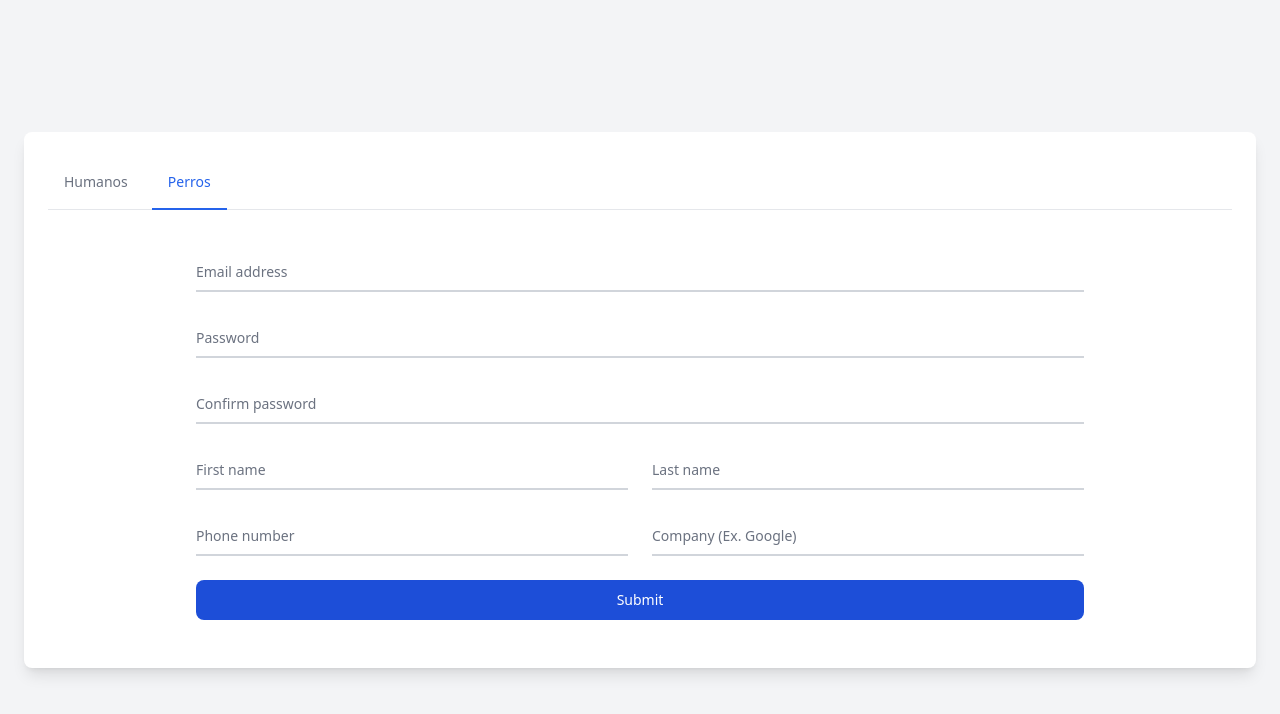
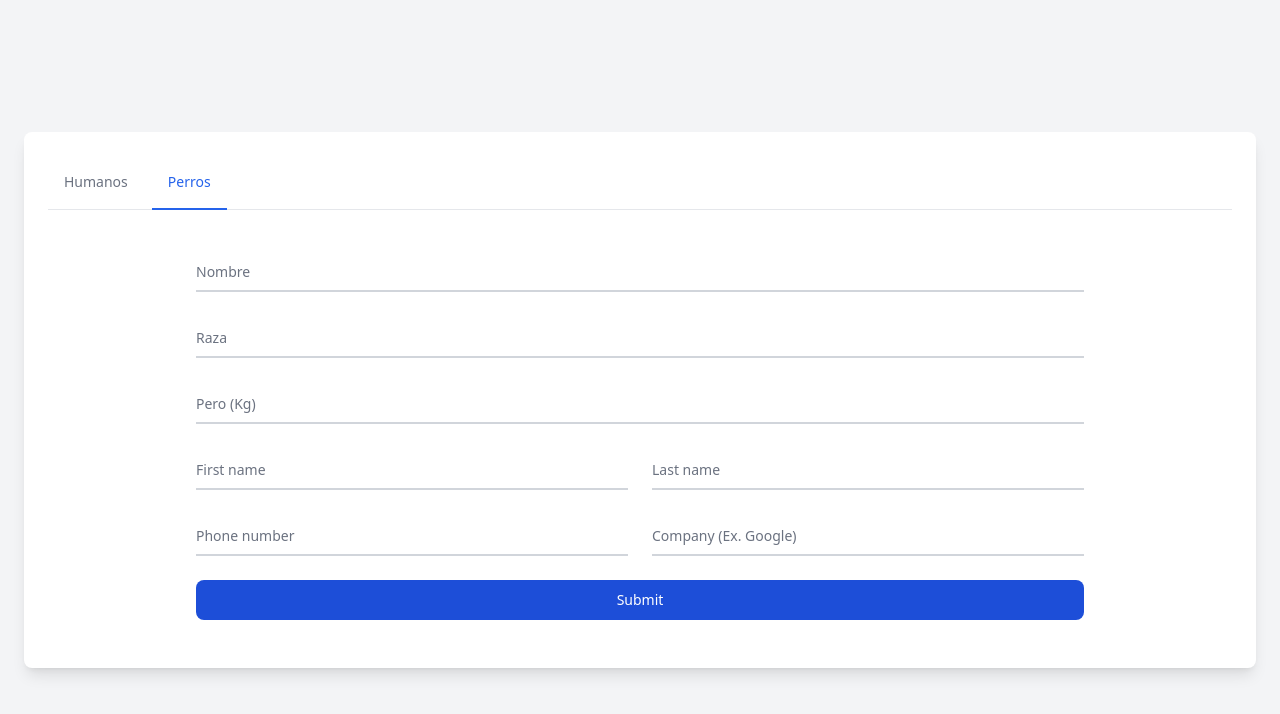
Before and after one commit to SHervas03/talentoteca, a React (Vite) app: page /Registro in a window 1280 px wide. Both pictures are taken after a click on the tab "Perros". Shown: the top 714 px of the page. Built offline with nearby package versions, Linux system fonts and the light colour scheme.

Commit message:
register

```diff
--- a/src/components/register/FormRegister.jsx
+++ b/src/components/register/FormHumanos.jsx
@@ -1,59 +1,6 @@
-function FormRegister() {
+function FormHumanos() {
     return (
       <form className="h-full w-full flex flex-col justify-center items-center bg-white py-6">
-        {/* Email Field */}
-        <div className="relative z-0 w-3/4 mb-6 group">
-          <input
-            type="email"
-            name="email"
-            id="email"
-            className="block py-2.5 px-0 w-full text-sm text-gray-900 bg-transparent border-0 border-b-2 border-gray-300 appearance-none focus:outline-none focus:ring-0 focus:border-blue-600 peer"
-            placeholder=" "
-            required
-          />
-          <label
-            htmlFor="email"
-            className="absolute text-sm text-gray-500 transform scale-75 top-3 -z-10 origin-[0] transition-all peer-placeholder-shown:scale-100 peer-placeholder-shown:translate-y-0 peer-focus:scale-75 peer-focus:-translate-y-6"
-          >
-            Email address
-          </label>
-        </div>
-
-        {/* Password Field */}
-        <div className="relative z-0 w-3/4 mb-6 group">
-          <input
-            type="password"
-            name="password"
-            id="password"
-            className="block py-2.5 px-0 w-full text-sm text-gray-900 bg-transparent border-0 border-b-2 border-gray-300 appearance-none focus:outline-none focus:ring-0 focus:border-blue-600 peer"
-            placeholder=" "
-            required
-          />
-          <label
-            htmlFor="password"
-            className="absolute text-sm text-gray-500 transform scale-75 top-3 -z-10 origin-[0] transition-all peer-placeholder-shown:scale-100 peer-placeholder-shown:translate-y-0 peer-focus:scale-75 peer-focus:-translate-y-6"
-          >
-            Password
-          </label>
-        </div>
-
-        {/* Confirm Password Field */}
-        <div className="relative z-0 w-3/4 mb-6 group">
-          <input
-            type="password"
-            name="confirm_password"
-            id="confirm_password"
-            className="block py-2.5 px-0 w-full text-sm text-gray-900 bg-transparent border-0 border-b-2 border-gray-300 appearance-none focus:outline-none focus:ring-0 focus:border-blue-600 peer"
-            placeholder=" "
-            required
-          />
-          <label
-            htmlFor="confirm_password"
-            className="absolute text-sm text-gray-500 transform scale-75 top-3 -z-10 origin-[0] transition-all peer-placeholder-shown:scale-100 peer-placeholder-shown:translate-y-0 peer-focus:scale-75 peer-focus:-translate-y-6"
-          >
-            Confirm password
-          </label>
-        </div>
 
         {/* First Name and Last Name */}
         <div className="grid md:grid-cols-2 md:gap-6 w-3/4">
@@ -70,7 +17,7 @@ function FormRegister() {
               htmlFor="first_name"
               className="absolute text-sm text-gray-500 transform scale-75 top-3 -z-10 origin-[0] transition-all peer-placeholder-shown:scale-100 peer-placeholder-shown:translate-y-0 peer-focus:scale-75 peer-focus:-translate-y-6"
             >
-              First name
+              Nombre*
             </label>
           </div>
           <div className="relative z-0 w-full mb-6 group">
@@ -86,7 +33,7 @@ function FormRegister() {
               htmlFor="last_name"
               className="absolute text-sm text-gray-500 transform scale-75 top-3 -z-10 origin-[0] transition-all peer-placeholder-shown:scale-100 peer-placeholder-shown:translate-y-0 peer-focus:scale-75 peer-focus:-translate-y-6"
             >
-              Last name
+              Apellidos*
             </label>
           </div>
         </div>
@@ -107,7 +54,7 @@ function FormRegister() {
               htmlFor="phone"
               className="absolute text-sm text-gray-500 transform scale-75 top-3 -z-10 origin-[0] transition-all peer-placeholder-shown:scale-100 peer-placeholder-shown:translate-y-0 peer-focus:scale-75 peer-focus:-translate-y-6"
             >
-              Phone number
+              Dirección*
             </label>
           </div>
           <div className="relative z-0 w-full mb-6 group">
@@ -123,7 +70,7 @@ function FormRegister() {
               htmlFor="company"
               className="absolute text-sm text-gray-500 transform scale-75 top-3 -z-10 origin-[0] transition-all peer-placeholder-shown:scale-100 peer-placeholder-shown:translate-y-0 peer-focus:scale-75 peer-focus:-translate-y-6"
             >
-              Company (Ex. Google)
+              Codigo Postal*
             </label>
           </div>
         </div>
@@ -139,4 +86,4 @@ function FormRegister() {
     );
   }
 
-  export default FormRegister;
+  export default FormHumanos;
--- /dev/null
+++ b/src/components/register/FormPerros.jsx
@@ -0,0 +1,140 @@
+function FormPerros() {
+    return (
+        <form className="h-full w-full flex flex-col justify-center items-center bg-white py-6">
+            {/* Password Field */}
+            <div className="relative z-0 w-3/4 mb-6 group">
+                <input
+                    type="text"
+                    name="name"
+                    id="name"
+                    className="block py-2.5 px-0 w-full text-sm text-gray-900 bg-transparent border-0 border-b-2 border-gray-300 appearance-none focus:outline-none focus:ring-0 focus:border-blue-600 peer"
+                    placeholder=" "
+                    required
+                />
+                <label
+                    htmlFor="name"
+                    className="absolute text-sm text-gray-500 transform scale-75 top-3 -z-10 origin-[0] transition-all peer-placeholder-shown:scale-100 peer-placeholder-shown:translate-y-0 peer-focus:scale-75 peer-focus:-translate-y-6"
+                >
+                    Nombre
+                </label>
+            </div>
+            <div className="relative z-0 w-3/4 mb-6 group">
+                <input
+                    type="text"
+                    name="raza"
+                    id="raza"
+                    className="block py-2.5 px-0 w-full text-sm text-gray-900 bg-transparent border-0 border-b-2 border-gray-300 appearance-none focus:outline-none focus:ring-0 focus:border-blue-600 peer"
+                    placeholder=" "
+                    required
+                />
+                <label
+                    htmlFor="raza"
+                    className="absolute text-sm text-gray-500 transform scale-75 top-3 -z-10 origin-[0] transition-all peer-placeholder-shown:scale-100 peer-placeholder-shown:translate-y-0 peer-focus:scale-75 peer-focus:-translate-y-6"
+                >
+                    Raza
+                </label>
+            </div>
+
+            {/* Confirm Password Field */}
+            <div className="relative z-0 w-3/4 mb-6 group">
+                <input
+                    type="text"
+                    name="peso"
+                    id="peso"
+                    className="block py-2.5 px-0 w-full text-sm text-gray-900 bg-transparent border-0 border-b-2 border-gray-300 appearance-none focus:outline-none focus:ring-0 focus:border-blue-600 peer"
+                    placeholder=" "
+                    required
+                />
+                <label
+                    htmlFor="peso"
+                    className="absolute text-sm text-gray-500 transform scale-75 top-3 -z-10 origin-[0] transition-all peer-placeholder-shown:scale-100 peer-placeholder-shown:translate-y-0 peer-focus:scale-75 peer-focus:-translate-y-6"
+                >
+                    Pero (Kg)
+                </label>
+            </div>
+
+            {/* First Name and Last Name */}
+            <div className="grid md:grid-cols-2 md:gap-6 w-3/4">
+                <div className="relative z-0 w-full mb-6 group">
+                    <input
+                        type="text"
+                        name="first_name"
+                        id="first_name"
+                        className="block py-2.5 px-0 w-full text-sm text-gray-900 bg-transparent border-0 border-b-2 border-gray-300 appearance-none focus:outline-none focus:ring-0 focus:border-blue-600 peer"
+                        placeholder=" "
+                        required
+                    />
+                    <label
+                        htmlFor="first_name"
+                        className="absolute text-sm text-gray-500 transform scale-75 top-3 -z-10 origin-[0] transition-all peer-placeholder-shown:scale-100 peer-placeholder-shown:translate-y-0 peer-focus:scale-75 peer-focus:-translate-y-6"
+                    >
+                        First name
+                    </label>
+                </div>
+                <div className="relative z-0 w-full mb-6 group">
+                    <input
+                        type="text"
+                        name="last_name"
+                        id="last_name"
+                        className="block py-2.5 px-0 w-full text-sm text-gray-900 bg-transparent border-0 border-b-2 border-gray-300 appearance-none focus:outline-none focus:ring-0 focus:border-blue-600 peer"
+                        placeholder=" "
+                        required
+                    />
+                    <label
+                        htmlFor="last_name"
+                        className="absolute text-sm text-gray-500 transform scale-75 top-3 -z-10 origin-[0] transition-all peer-placeholder-shown:scale-100 peer-placeholder-shown:translate-y-0 peer-focus:scale-75 peer-focus:-translate-y-6"
+                    >
+                        Last name
+                    </label>
+                </div>
+            </div>
+
+            {/* Phone and Company */}
+            <div className="grid md:grid-cols-2 md:gap-6 w-3/4">
+                <div className="relative z-0 w-full mb-6 group">
+                    <input
+                        type="tel"
+                        name="phone"
+                        id="phone"
+                        pattern="[0-9]{3}-[0-9]{3}-[0-9]{4}"
+                        className="block py-2.5 px-0 w-full text-sm text-gray-900 bg-transparent border-0 border-b-2 border-gray-300 appearance-none focus:outline-none focus:ring-0 focus:border-blue-600 peer"
+                        placeholder=" "
+                        required
+                    />
+                    <label
+                        htmlFor="phone"
+                        className="absolute text-sm text-gray-500 transform scale-75 top-3 -z-10 origin-[0] transition-all peer-placeholder-shown:scale-100 peer-placeholder-shown:translate-y-0 peer-focus:scale-75 peer-focus:-translate-y-6"
+                    >
+                        Phone number
+                    </label>
+                </div>
+                <div className="relative z-0 w-full mb-6 group">
+                    <input
+                        type="text"
+                        name="company"
+                        id="company"
+                        className="block py-2.5 px-0 w-full text-sm text-gray-900 bg-transparent border-0 border-b-2 border-gray-300 appearance-none focus:outline-none focus:ring-0 focus:border-blue-600 peer"
+                        placeholder=" "
+                        required
+                    />
+                    <label
+                        htmlFor="company"
+                        className="absolute text-sm text-gray-500 transform scale-75 top-3 -z-10 origin-[0] transition-all peer-placeholder-shown:scale-100 peer-placeholder-shown:translate-y-0 peer-focus:scale-75 peer-focus:-translate-y-6"
+                    >
+                        Company (Ex. Google)
+                    </label>
+                </div>
+            </div>
+
+            {/* Submit Button */}
+            <button
+                type="submit"
+                className="text-white bg-blue-700 hover:bg-blue-800 focus:ring-4 focus:outline-none focus:ring-blue-300 font-medium rounded-lg text-sm w-3/4 px-5 py-2.5 text-center"
+            >
+                Submit
+            </button>
+        </form>
+    );
+}
+
+export default FormPerros;
--- a/src/pages/Register.jsx
+++ b/src/pages/Register.jsx
@@ -1,5 +1,7 @@
 import { useState } from "react";
-import FormRegister from "../components/register/FormRegister";
+import FormHumanos from "../components/register/FormHumanos";
+import FormPerros from "../components/register/FormPerros";
+
 
 function Register() {
   const [activeTab, setActiveTab] = useState("humanos");
@@ -8,6 +10,11 @@ function Register() {
     { id: "humanos", label: "Humanos" },
     { id: "perros", label: "Perros" },
   ];
+
+  const tabComponents = {
+    humanos: <FormHumanos />,
+    perros: <FormPerros />,
+  };
 
   return (
     <div className="md:flex justify-center items-center md:min-h-screen bg-gray-100 md:p-6">
@@ -46,9 +53,8 @@ function Register() {
               role="tabpanel"
               aria-labelledby={`${tab.id}-tab`}
             >
-              <FormRegister />
+              {tabComponents[activeTab]}
             </div>
-
           ))}
         </div>
       </div>
```
